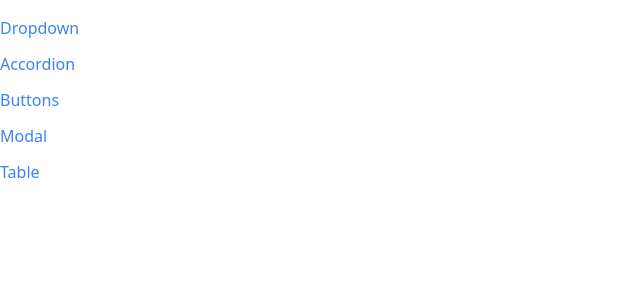
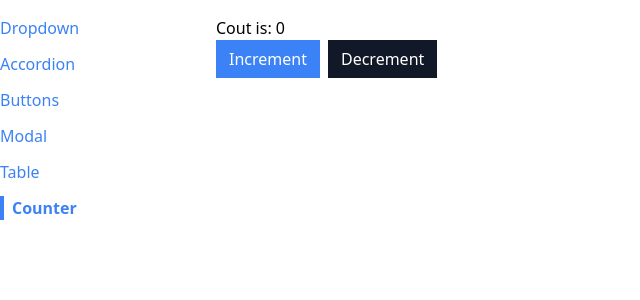
Before and after one commit to rzounlom/comps, a React (Create React App) app: page /counter in a window 1280 px wide. Shown: the top 300 px of the page, without its empty margins (0-640 px from the left). Built offline with nearby package versions, Linux system fonts and the light colour scheme.

Commit message:
add counter component

```diff
--- a/src/App.js
+++ b/src/App.js
@@ -1,5 +1,6 @@
 import AccordionPage from "./pages/AccordionPage";
 import ButtonsPage from "./pages/ButtonPage";
+import CounterPage from "./pages/CounterPage";
 import DropDownPage from "./pages/DropDownPage";
 import ModalPage from "./pages/ModalPage";
 import Route from "./components/Route";
@@ -26,6 +27,9 @@
         <Route path="/table">
           <TablePage />
         </Route>
+        <Route path="/counter">
+          <CounterPage initialCount={0} />
+        </Route>
       </div>
     </div>
   );
--- a/src/data/links.js
+++ b/src/data/links.js
@@ -4,4 +4,5 @@
   { label: "Buttons", path: "/buttons" },
   { label: "Modal", path: "/modal" },
   { label: "Table", path: "/table" },
+  { label: "Counter", path: "/counter" },
 ];
--- /dev/null
+++ b/src/hooks/useCounter.js
@@ -0,0 +1,23 @@
+import { useEffect, useState } from "react";
+
+export default function useCounter(initialCount) {
+  const [count, setCount] = useState(initialCount);
+
+  const handleDecrement = () => {
+    setCount(count - 1);
+  };
+
+  const handleIncrement = () => {
+    setCount(count + 1);
+  };
+
+  useEffect(() => {
+    console.log("Count is now: ", count);
+  }, [count]);
+
+  return {
+    count,
+    handleDecrement,
+    handleIncrement,
+  };
+}
--- /dev/null
+++ b/src/pages/CounterPage.js
@@ -0,0 +1,22 @@
+import Button from "../components/Button";
+import useCounter from "../hooks/useCounter";
+
+const CounterPage = ({ initialCount }) => {
+  const { count, handleDecrement, handleIncrement } = useCounter(initialCount);
+
+  return (
+    <div>
+      <h1>Cout is: {count}</h1>
+      <div className="flex">
+        <Button onClick={handleIncrement} primary>
+          Increment
+        </Button>
+        <Button className="ml-2" onClick={handleDecrement} secondary>
+          Decrement
+        </Button>
+      </div>
+    </div>
+  );
+};
+
+export default CounterPage;
```
